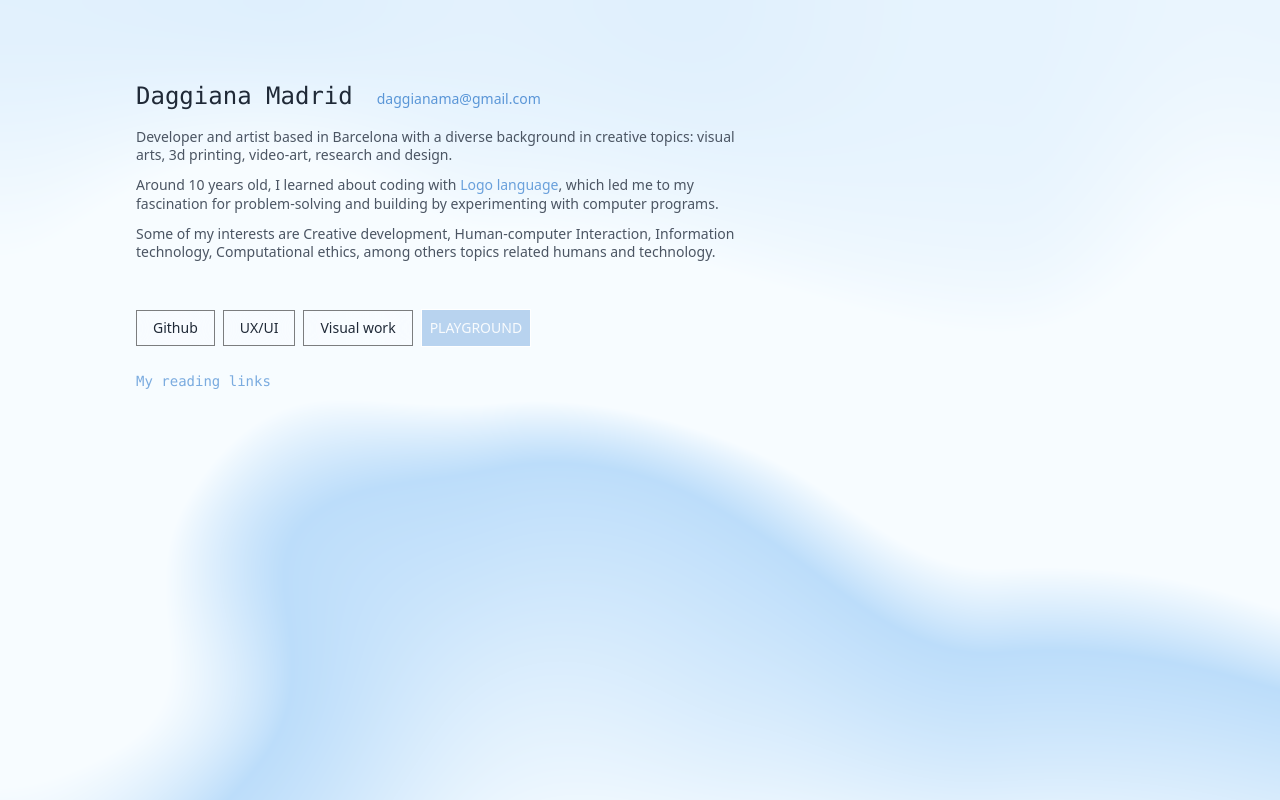
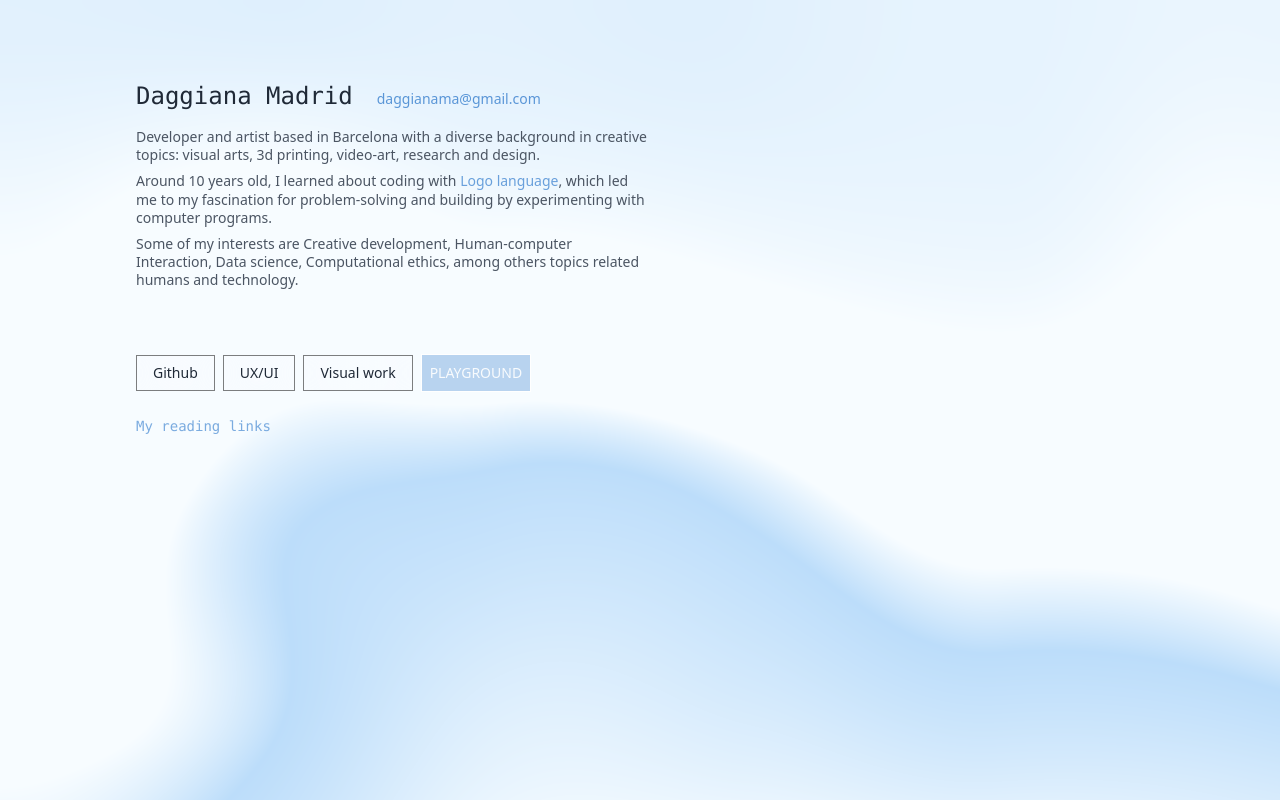
Before and after one commit to daggianama/daggianama.github.io, a Vue app: page / in a window 1280 px wide. Built offline with nearby package versions, Linux system fonts and the light colour scheme; a web font is replaced by a local one.

Commit message:
small copy change

```diff
--- a/src/App.vue
+++ b/src/App.vue
@@ -3,18 +3,18 @@
     <main class="flex min-h-screen max-w-md pt-8 flex-col items-start py-8 md:max-w-2xl md:ml-28 md:pt-20" >
 
       <div class="flex flex-col gap-1 md:gap-2 z-10  text-gray-800 px-6 w-sm  items-start justify-between ">
-        <div class="flex flex-wrap md:flex md:gap-6 items-baseline   ">
+        <div class="flex flex-wrap gap-1 md:flex md:gap-6 items-baseline   ">
           <h1 class="text-2xl font-mono ">Daggiana Madrid</h1>
           <a class="text-main-blue text-sm" href="mailto:daggianama@gmail.com">daggianama@gmail.com</a>
         </div>
-        <div class="flex font-light flex-col gap-3 py-2  text-gray-600 text-sm mb-2 ">
+        <div class="flex font-light flex-col gap-2 py-2 max-w-lg text-gray-600 text-sm mb-2 ">
           <p>Developer and artist based in Barcelona with a diverse background in creative topics: visual arts, 3d printing, video-art, research and design.
             </p>
             <p>Around 10 years old, I learned about coding with <a className="text-main-blue/90 " href="https://el.media.mit.edu/logo-foundation/what_is_logo/logo_primer.html" target="_blank"
               rel="noopener noreferrer">Logo language</a>, which led me to my fascination for problem-solving and building by experimenting with computer programs.</p>
-          <p> Some of my interests are Creative development, Human-computer Interaction, Information technology, Computational ethics, among others topics related humans and technology.</p>
+          <p> Some of my interests are Creative development, Human-computer Interaction, Data science, Computational ethics, among others topics related humans and technology.</p>
         </div>
-        <div class="flex flex-wrap md:flex-nowrap  ml-0 text-sm md:w-full items-center gap-2 mt-6">
+        <div class="flex flex-wrap md:flex-nowrap mt-2 ml-0 text-sm md:w-full items-center gap-2 md:mt-10">
           <a
               class="md:w-auto w-1/2 bg-white/20 text-center   backdrop-blur-2xl border border-black/50   p-1 md:p-2 md:px-4 md:hover:bg-white/40 md:hover:border md:hover:border-white/60"
               href="https://github.com/daggianama"
```
Also changed, not shown: 1 other file (tests, documents, lock files or other folders).
